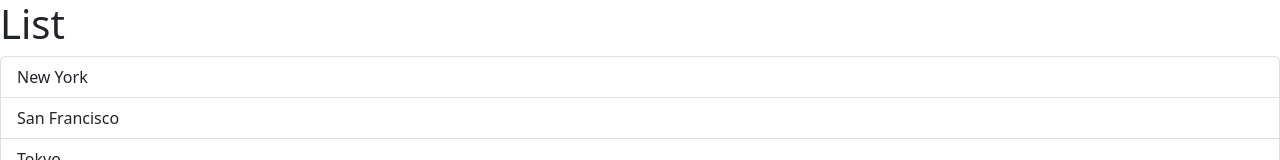
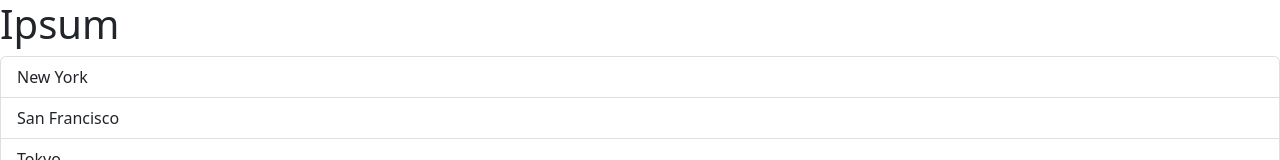
Before and after one commit to cameroncrobinson/gaming-library, a React (Vite) app: page / in a window 1280 px wide. Shown: the top 160 px of the page. Built offline with nearby package versions, Linux system fonts and the light colour scheme.

Commit message:
create alert component

```diff
--- a/src/components/ListGroup.tsx
+++ b/src/components/ListGroup.tsx
@@ -2,16 +2,17 @@ import { useState } from "react";
 interface ListGroupProps {
   items: string[];
   heading: string;
+  onSelectItem?: (item: string) => void;
 }
-function ListGroup(props: ListGroupProps) {
+function ListGroup({ items, heading, onSelectItem }: ListGroupProps) {
   const [selectedIndex, setSelectedIndex] = useState(-1);
 
   return (
     <>
-      <h1>List</h1>
-      {props.items.length === 0 && <p>No items found!</p>}
+      <h1>{heading}</h1>
+      {items.length === 0 && <p>No items found!</p>}
       <ul className="list-group">
-        {props.items.map((item, index) => (
+        {items.map((item, index) => (
           <li
             className={
               index === selectedIndex
@@ -21,6 +22,7 @@ function ListGroup(props: ListGroupProps) {
             key={item}
             onClick={() => {
               setSelectedIndex(index);
+              onSelectItem;
             }}
           >
             {item}
```
Also changed, not shown: src/components/Alerts.tsx (added, +7 -0 lines).
